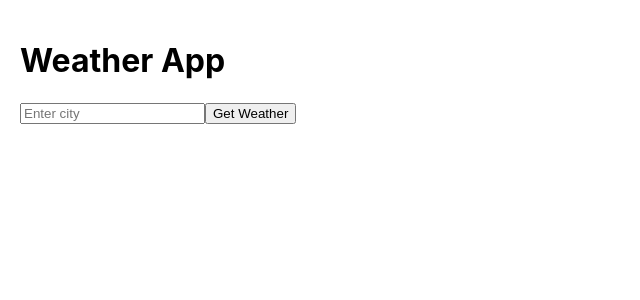
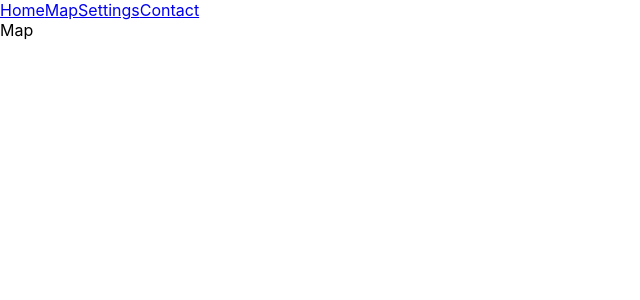
Before and after one commit to CodeBenderX/weather-app-frontend, a React (Create React App) app: page /contact in a window 1280 px wide. Shown: the top 300 px of the page, without its empty margins (0-640 px from the left). Built offline with nearby package versions, Linux system fonts and the light colour scheme.

Commit message:
feat: implement routing with MainRouter, add NavBar and multiple components, and update package dependencies

```diff
--- a/package.json
+++ b/package.json
@@ -5,7 +5,7 @@
   "dependencies": {
     "@emotion/react": "^11.14.0",
     "@emotion/styled": "^11.14.1",
-    "@mui/material": "^7.3.0",
+    "@mui/material": "^7.3.1",
     "@mui/styled-engine-sc": "^7.3.0",
     "@testing-library/dom": "^10.4.1",
     "@testing-library/jest-dom": "^6.6.4",
@@ -13,6 +13,7 @@
     "@testing-library/user-event": "^13.5.0",
     "react": "^19.1.1",
     "react-dom": "^19.1.1",
+    "react-router-dom": "^7.8.0",
     "react-scripts": "5.0.1",
     "styled-components": "^6.1.19",
     "web-vitals": "^2.1.4"
--- a/src/App.js
+++ b/src/App.js
@@ -1,35 +1,11 @@
-// frontend/src/App.js
-import { useState } from 'react';
+import { BrowserRouter } from 'react-router-dom';
+import MainRouter from './MainRouter';
 
 function App() {
-  const [city, setCity] = useState('');
-  const [weather, setWeather] = useState(null);
-
-  const getWeather = async () => {
-    const response = await fetch(`https://weather-app-backend-do56.onrender.com/weather?city=${city}&units=metric')`);
-    const data = await response.json();
-    setWeather(data);
-  };
-
   return (
-    <div style={{ padding: '20px' }}>
-      <h1>Weather App</h1>
-      <input
-        type="text"
-        value={city}
-        placeholder="Enter city"
-        onChange={e => setCity(e.target.value)}
-      />
-      <button onClick={getWeather}>Get Weather</button>
-
-      {weather && (
-        <div style={{ marginTop: '20px' }}>
-          <h2>{weather.name}</h2>
-          <p>Temperature: {Math.round(weather.main.temp)}°C</p>
-          <p>Condition: {weather.weather[0].description}</p>
-        </div>
-      )}
-    </div>
+    <BrowserRouter>
+      <MainRouter />
+    </BrowserRouter>
   );
 }
 
--- /dev/null
+++ b/src/MainRouter.jsx
@@ -0,0 +1,27 @@
+import React from 'react'
+import {Routes, Route} from 'react-router-dom';
+
+import Home from './components/Home';
+import About from './components/About';
+import Map from './components/Map';
+import Setting from './components/Setting';
+import Weather from './components/Weather';
+import NavBar from './components/NavBar';
+
+const MainRouter = () => {
+  return (
+    <>
+    <NavBar />
+    <Routes>
+      <Route path="/" element={<Home />} />
+      <Route path="/about" element={<About />} />
+      <Route path="/contact" element={<Map />} />
+      <Route path="/setting" element={<Setting />}/>
+      <Route path="/weather" element={<Weather />} />
+    </Routes>
+    </>
+
+  )
+}
+
+export default MainRouter
--- /dev/null
+++ b/src/components/Home.jsx
@@ -0,0 +1,9 @@
+import React from 'react'
+
+const Home = () => {
+  return (
+    <div>Home</div>
+  )
+}
+
+export default Home
--- /dev/null
+++ b/src/components/Map.jsx
@@ -0,0 +1,9 @@
+import React from 'react'
+
+const Map = () => {
+  return (
+    <div>Map</div>
+  )
+}
+
+export default Map
--- /dev/null
+++ b/src/components/NavBar.jsx
@@ -0,0 +1,15 @@
+import React from 'react'
+import '../components/NavBar.css';
+
+const NavBar = () => {
+  return (
+    <>
+      <a href="/">Home</a>
+      <a href="/map">Map</a>
+      <a href="/settings">Settings</a>
+      <a href="/contact">Contact</a>
+    </>
+  )
+}
+
+export default NavBar
--- /dev/null
+++ b/src/components/Setting.jsx
@@ -0,0 +1,9 @@
+import React from 'react'
+
+const Setting = () => {
+  return (
+    <div>Setting</div>
+  )
+}
+
+export default Setting
--- /dev/null
+++ b/src/components/Weather.jsx
@@ -0,0 +1,35 @@
+import React, {useState} from 'react'
+
+const Weather = () => {
+  const [city, setCity] = useState('');
+    const [weather, setWeather] = useState(null);
+
+    const getWeather = async () => {
+      const response = await fetch(`https://weather-app-backend-do56.onrender.com/weather?city=${city}&units=metric')`);
+      const data = await response.json();
+      setWeather(data);
+    };
+
+    return (
+      <div style={{ padding: '20px' }}>
+        <h1>Weather App</h1>
+        <input
+          type="text"
+          value={city}
+          placeholder="Enter city"
+          onChange={e => setCity(e.target.value)}
+        />
+        <button onClick={getWeather}>Get Weather</button>
+
+        {weather && (
+          <div style={{ marginTop: '20px' }}>
+            <h2>{weather.name}</h2>
+            <p>Temperature: {Math.round(weather.main.temp)}°C</p>
+            <p>Condition: {weather.weather[0].description}</p>
+          </div>
+        )}
+      </div>
+    );
+}
+
+export default Weather
```
Also changed, not shown: components/Header.jsx (deleted, +0 -9 lines), src/components/Contact.jsx (added, +9 -0 lines), src/components/About.jsx (added), src/components/NavBar.css (added), 1 other file (tests, documents, lock files or other folders).
